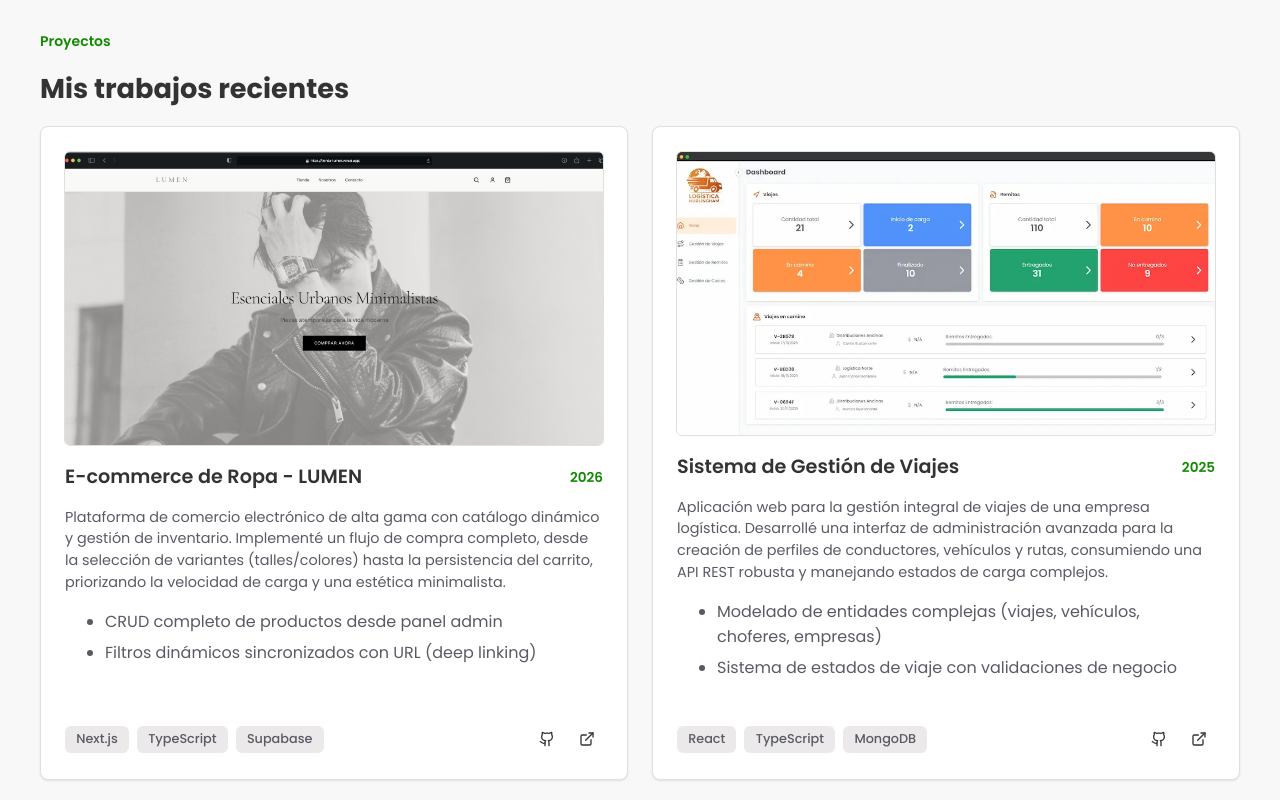
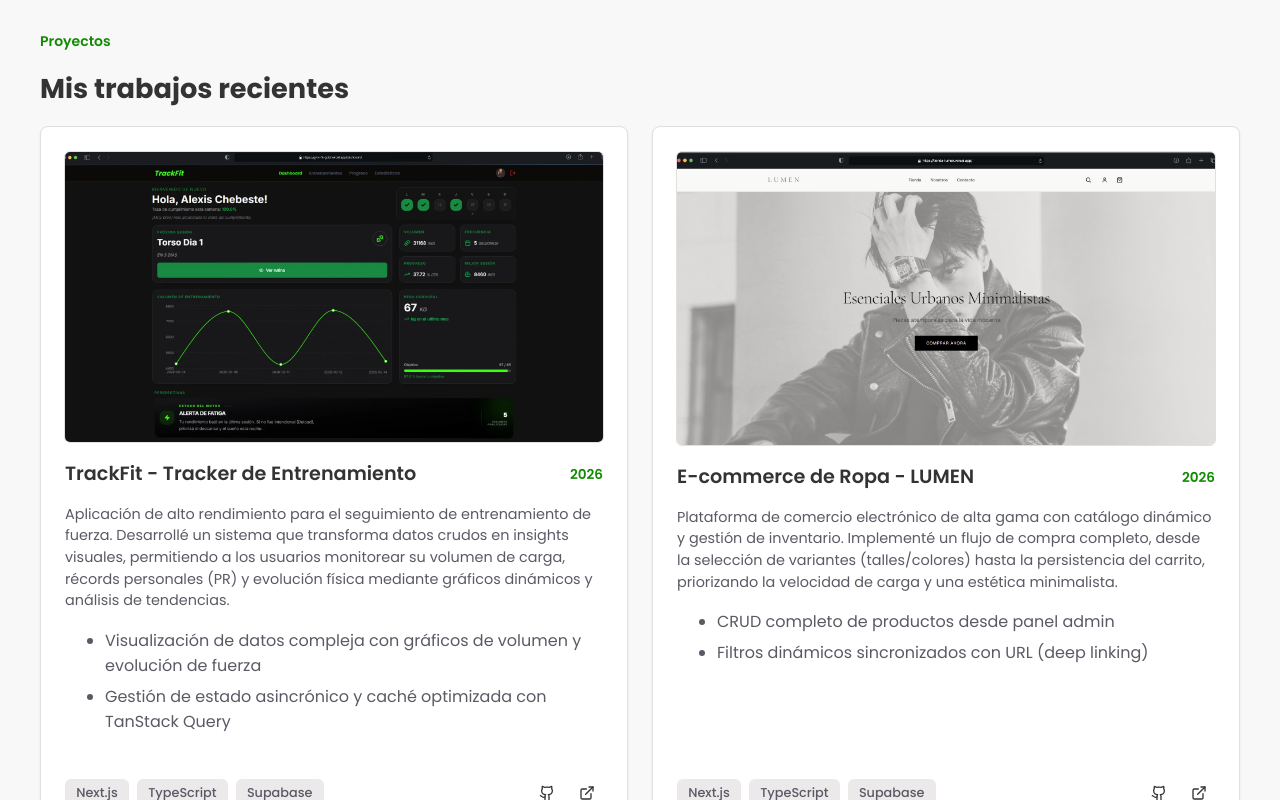
Before and after one commit to AlexisChebeste/porfolio, a React (Vite) app: page / in a window 1280 px wide. Shown: the part 820-1620 px from the top of the page. Built offline with nearby package versions, Linux system fonts and the light colour scheme.

Commit message:
feat: new project

```diff
--- a/src/components/Projects.tsx
+++ b/src/components/Projects.tsx
@@ -4,7 +4,22 @@ import CardProject from "./Card";
 import ProjectModal from "./ProjectModal";
 
 const projectsData = [
-
+    {
+        title: "TrackFit - Tracker de Entrenamiento",
+        periodo: "2026",
+        description: "Aplicación de alto rendimiento para el seguimiento de entrenamiento de fuerza. Desarrollé un sistema que transforma datos crudos en insights visuales, permitiendo a los usuarios monitorear su volumen de carga, récords personales (PR) y evolución física mediante gráficos dinámicos y análisis de tendencias.",
+        list: ["Next.js", "TypeScript", "Supabase", "TanStack Query", "Recharts", "Tailwind CSS"],
+        link: {page: "https://gym-fit-gold.vercel.app/dashboard", github: "https://github.com/AlexisChebeste/GymFit"},
+        img: "/project4.webp",
+        highlights: [
+            "Visualización de datos compleja con gráficos de volumen y evolución de fuerza",
+            "Gestión de estado asincrónico y caché optimizada con TanStack Query",
+            "Sistema de autenticación y persistencia de datos en tiempo real con Supabase",
+            "Algoritmo de 'Insights' para detectar mejoras de rendimiento entre sesiones",
+            "Interfaz mobile-first con estética Dark Mode premium y feedback háptico visual"
+        ],
+        role: "Fullstack Developer - Arquitectura de datos y desarrollo de UI/UX",
+    },
     {
         title: "E-commerce de Ropa - LUMEN",
         periodo: "2026",
```
Also changed, not shown: public/project4.webp (added).
